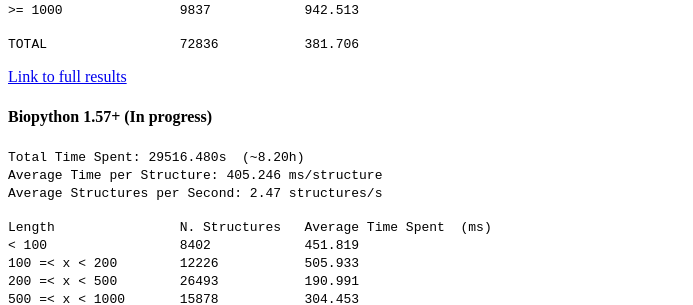
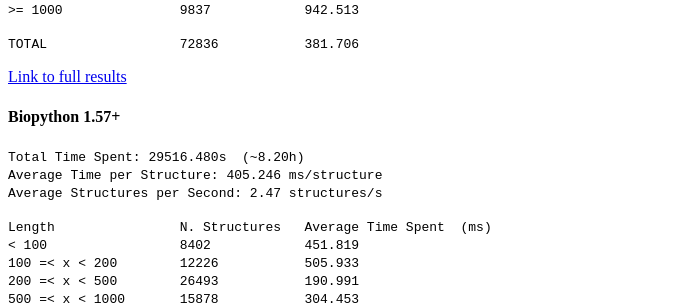
Before and after one commit to biopython/biopython.github.io, a Jekyll site: the page built from wiki/PDBParser.md, in a window 1280 px wide and 900 px high, scrolled down 2304 px. Shown: the part 413-718 px from the top of the window, without its empty margins (0-693 px from the left). Built offline with Jekyll 4.4.1, drawn with Linux system fonts in a browser that asks for light colours.

Commit message:
/* Biopython 1.57+ (In progress) */

```diff
--- a/wiki/PDBParser.md
+++ b/wiki/PDBParser.md
@@ -189,7 +189,7 @@ Failed to parse 2 structures due to errors:
 [Link to full
 results](http://nmr.chem.uu.nl/~joao/f/benchmark_PDB-biopython_1.49.time)
 
-#### Biopython 1.57+ (In progress)
+#### Biopython 1.57+
 
 `Total Time Spent: 29516.480s  (~8.20h)`
 `Average Time per Structure: 405.246 ms/structure`
```
Also changed, not shown: 1 other file.
